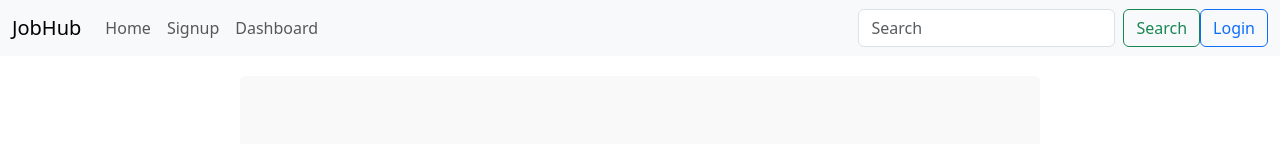
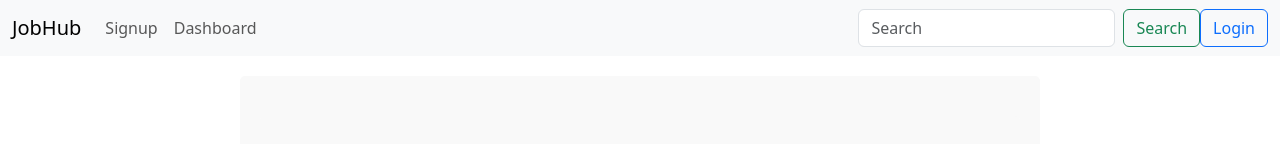
Before and after one commit to paulhuii/SENG401-Project, a React (Create React App) app in the folder client/: page / in a window 1280 px wide. Shown: the top 144 px of the page. Built offline with nearby package versions, Linux system fonts and the light colour scheme.

Commit message:
created a new nav bar

```diff
--- a/client/src/App.js
+++ b/client/src/App.js
@@ -82,9 +82,6 @@
             <div className="collapse navbar-collapse" id="navbarSupportedContent">
               <ul className="navbar-nav me-auto mb-2 mb-lg-0">
                 <li className="nav-item">
-                  <Link className="nav-link" to="/">Home</Link>
-                </li>
-                <li className="nav-item">
                   <Link className="nav-link" to="/signup">Signup</Link>
                 </li>
                 <li className="nav-item">
```
